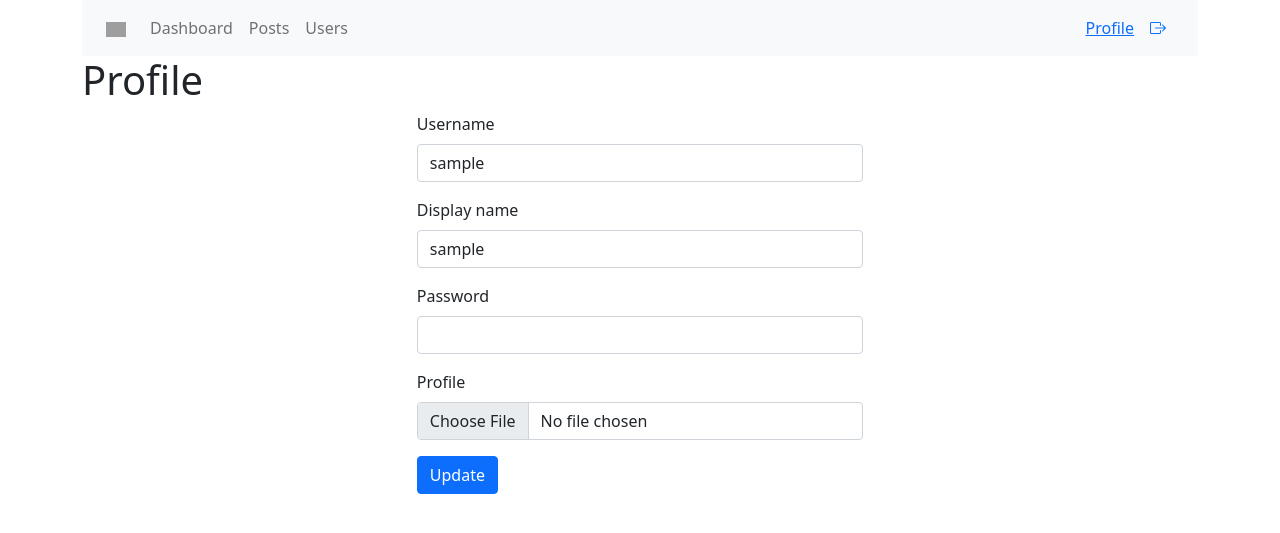
After one commit to magiskboy/flask-megazine, a Flask app: page /admin/profile in a window 1280 px wide. The commit adds this page. Shown: the top 533 px of the page. Run offline with Flask 2, Linux system fonts and the light colour scheme; the visitor is signed in with stand-in values (Sample User, id 1); data comes from the database, SQL or seed files in the repository; some libraries are stand-ins or nearby versions; grey boxes are pictures that could not be loaded.

Commit message:
feat: admin login

```diff
--- a/flask_megazine/__init__.py
+++ b/flask_megazine/__init__.py
@@ -2,6 +2,7 @@ from flask import Flask
 from .config import get_config
 from .models import init_db
 from .cli import init_cli
+from .blueprints.admin.auth import init_login_manager
 from .blueprints.admin import admin_bp
 from .blueprints.main import main_bp
 
@@ -13,6 +14,7 @@ def create_app(config_name: str) -> Flask:
 
     init_db(app)
     init_cli(app)
+    init_login_manager(app)
 
     app.register_blueprint(admin_bp, url_prefix='/admin')
     app.register_blueprint(main_bp, url_prefix='/')
--- /dev/null
+++ b/flask_megazine/blueprints/admin/__init__.py
@@ -0,0 +1 @@
+from .router import admin_bp
--- /dev/null
+++ b/flask_megazine/blueprints/admin/auth.py
@@ -0,0 +1,19 @@
+from flask_login import LoginManager, UserMixin
+from ...models import User as UserModel
+
+class User(UserModel, UserMixin):
+    def get_id(self):
+        return self.id
+
+login_manager = LoginManager()
+
+login_manager.login_view = 'admin.login'
+
+login_manager.login_message_category = "danger"
+
+@login_manager.user_loader
+def load_user(user_id):
+    return User.query.get(user_id)
+
+def init_login_manager(app):
+    login_manager.init_app(app)
--- /dev/null
+++ b/flask_megazine/blueprints/admin/form.py
@@ -0,0 +1,15 @@
+from flask_wtf import FlaskForm
+from wtforms import fields, validators
+
+
+class LoginForm(FlaskForm):
+    username = fields.StringField(label='Username', validators=[validators.InputRequired(), validators.Length(4, 20)])
+    password = fields.PasswordField(label='Password', validators=[validators.InputRequired(), validators.Length(8, 16)])
+    remember = fields.BooleanField("Remember me?", default=False)
+
+
+class UpdateProfileForm(FlaskForm):
+    username = fields.StringField(label='Username', validators=[validators.Length(4, 20)])
+    password = fields.PasswordField(label='Password', validators=[validators.Length(8, 16)])
+    display_name = fields.StringField(label='Display name')
+    profile = fields.FileField(label='Profile')
--- /dev/null
+++ b/flask_megazine/blueprints/admin/router.py
@@ -0,0 +1,106 @@
+import os
+from sqlalchemy.exc import SQLAlchemyError
+from flask import Blueprint, render_template, request, flash, redirect, url_for, current_app
+from flask_login import login_user, logout_user, login_required, current_user
+from werkzeug.utils import secure_filename
+from .form import LoginForm, UpdateProfileForm
+from .auth import User
+
+admin_bp = Blueprint('admin', __name__)
+
+@admin_bp.route('/')
+@login_required
+def index():
+    return render_template('admin/index.html')
+
+
+@admin_bp.route('/posts', methods=['GET'])
+@login_required
+def posts():
+    return 'post'
+
+
+@admin_bp.route('/users', methods=['GET'])
+@login_required
+def users():
+    return 'users'
+
+
+@admin_bp.route('/profile', methods=['GET', 'POST'])
+@login_required
+def profile():
+    template = 'admin/profile.html'
+    method = request.method
+
+
+    if method == 'GET':
+        form = UpdateProfileForm(obj=current_user)
+        return render_template(template, form=form)
+
+    form = UpdateProfileForm()
+    if not form.validate_on_submit():
+        for _, message in form.errors.items():
+            flash(message, 'danger')
+    else:
+        try:
+            if form.profile.data:
+                file = form.profile.data
+                filename = secure_filename(file.filename)
+                file.save(os.path.join(
+                    'flask_megazine',
+                    'static',
+                    'admin',
+                    'profiles',
+                    filename
+                ))
+                current_user.profile_url = url_for('static', filename=f'admin/profiles/{filename}')
+
+            current_user.username = form.username.data
+            current_user.display_name = form.display_name.data
+            current_user.password = form.password.data
+            current_user.save()
+        except SQLAlchemyError:
+            flash('Occur error when update profile', 'danger')
+            return redirect(url_for('admin.profile'))
+
+        flash('Profile was updated', 'success')
+    return redirect(url_for('admin.profile'))
+
+
+@admin_bp.route('/login', methods=['GET', 'POST'])
+def login():
+    if current_user.is_authenticated:
+        return redirect(url_for('admin.index'))
+
+    template = 'admin/login.html'
+    login_form = LoginForm()
+    method = request.method
+    ctx = {
+        'title': 'Login',
+        'form': login_form
+    }
+
+    if method == 'GET':
+        return render_template(template, **ctx)
+
+    if not login_form.validate_on_submit():
+        for _, message in login_form.errors.items():
+            flash(message, 'danger')
+        return redirect(url_for('admin.login'))
+
+    user = User.query.filter_by(username=login_form.username.data).first()
+    if (not user) or (not user.verify_password(login_form.password.data)):
+        flash('User not found', 'danger')
+        return redirect(url_for('admin.login'))
+
+    # login with flask-login
+    login_user(user, login_form.remember.data)
+    flash(f'Hi, {user.display_name}', 'success')
+    return redirect(url_for('admin.index'))
+
+
+@admin_bp.route('/logout', methods=['GET'])
+@login_required
+def logout():
+    logout_user()
+    return redirect(url_for('admin.login'))
--- /dev/null
+++ b/flask_megazine/templates/admin/_includes/navbar.html
@@ -0,0 +1,39 @@
+<!-- Navbar -->
+<nav class="navbar navbar-expand-lg navbar-light bg-light">
+  <!-- Container wrapper -->
+  <div class="container-fluid">
+    <div class="collapse navbar-collapse" id="navbarSupportedContent">
+      <a class="navbar-brand mt-2 mt-lg-0" href="#">
+        <img
+          src="https://mdbcdn.b-cdn.net/img/logo/mdb-transaprent-noshadows.webp"
+          height="15"
+          alt="MDB Logo"
+          loading="lazy"
+        />
+      </a>
+
+      <!-- Left links -->
+      <ul class="navbar-nav me-auto mb-2 mb-lg-0">
+        <li class="nav-item">
+          <a class="nav-link" href="{{ url_for('admin.index') }}">Dashboard</a>
+        </li>
+        <li class="nav-item">
+          <a class="nav-link" href="{{ url_for('admin.posts') }}">Posts</a>
+        </li>
+        <li class="nav-item">
+          <a class="nav-link" href="{{ url_for('admin.users') }}">Users</a>
+        </li>
+      </ul>
+    </div>
+
+    <!-- Right elements -->
+    <div class="d-flex align-items-center">
+      <div class="p-2">
+        <a href="{{ url_for('admin.profile') }}">Profile</a>
+      </div>
+      <div class="p-2">
+        <a href="{{ url_for('admin.logout') }}"><i class="bi bi-box-arrow-right"></i></a>
+      </div>
+    </div>
+  </div>
+</nav>
--- a/flask_megazine/templates/admin/layout.html
+++ b/flask_megazine/templates/admin/layout.html
@@ -4,6 +4,8 @@
     <meta charset="utf-8" />
     <meta http-equiv="x-ua-compatible" content="ie=edge" />
     <meta name="viewport" content="width=device-width, initial-scale=1" />
+    <link href="https://cdn.jsdelivr.net/npm/bootstrap@5.1.3/dist/css/bootstrap.min.css" rel="stylesheet" integrity="sha384-1BmE4kWBq78iYhFldvKuhfTAU6auU8tT94WrHftjDbrCEXSU1oBoqyl2QvZ6jIW3" crossorigin="anonymous">
+    <link rel="stylesheet" href="https://cdn.jsdelivr.net/npm/bootstrap-icons@1.7.2/font/bootstrap-icons.css">
 
     {% if title %}
       <title>Flask Blog - {{ title  }}</title>
@@ -12,7 +14,37 @@
     {% endif %}
     <link rel="icon" href="images/favicon.png" />
   </head>
-    {% block main %} {% endblock %}
   <body>
+    <div class="container">
+      {% if current_user.is_authenticated %}
+        <div class="row">
+          <div class="col col-lg-12 col-md-12 col-sm-12 col-xs-12">
+            {% include 'admin/_includes/navbar.html' %}
+          </div>
+        </div>
+      {% endif %}
+
+      <div class="row">
+        <div class="col col-lg-12 col-md-12 col-sm-12 col-xs-12">
+          {% with messages = get_flashed_messages(with_categories=true) %}
+            {% if messages %}
+              <ul class=flashes>
+                {% for category, message in messages %}
+                <div class="alert alert-{{category}} alert-dismissible fade show" role="alert">
+                    {{ message }}
+                    <button type="button" class="btn-close" data-bs-dismiss="alert" aria-label="Close"></button>
+      </div>
+                {% endfor %}
+                </ul>
+            {% endif %}
+          {% endwith %}
+        </div>
+      </div>
+
+      {% block main %} {% endblock %}
+    </div>
+
+    <!-- JavaScript Bundle with Popper -->
+    <script src="https://cdn.jsdelivr.net/npm/bootstrap@5.1.3/dist/js/bootstrap.bundle.min.js" integrity="sha384-ka7Sk0Gln4gmtz2MlQnikT1wXgYsOg+OMhuP+IlRH9sENBO0LRn5q+8nbTov4+1p" crossorigin="anonymous"></script>
   </body>
 </html>
--- /dev/null
+++ b/flask_megazine/templates/admin/profile.html
@@ -0,0 +1,34 @@
+{% extends "admin/layout.html" %}
+
+{% block main %}
+<div class="row">
+  <div class="col-lg-12 col-md-12 col-sm-12 col-xs-12">
+    <h1>Profile</h1>
+    <div style="width: 40%; margin: 0 auto;">
+      <div style="margin: 0 auto">
+        <form action="{{ url_for('admin.profile') }}" method="POST" enctype="multipart/form-data">
+          {{ form.csrf_token }}
+          <div class="mb-3">
+            {{ form.username.label(class_="form-label") }}
+            {{ form.username(class_="form-control") }}
+          </div>
+          <div class="mb-3">
+            {{ form.display_name.label(class_="form-label") }}
+            {{ form.display_name(class_="form-control") }}
+          </div>
+          <div class="mb-3">
+            {{ form.password.label(class_="form-label") }}
+            {{ form.password(class_="form-control") }}
+          </div>
+          <div class="mb-3">
+            {{ form.profile.label(class_="form-label") }}
+            {{ form.profile(class_="form-control") }}
+          </div>
+          <button type="submit" class="btn btn-primary">Update</button>
+        </form>
+      </div>
+    </div>
+  </div>
+</div>
+
+{% endblock %}
```
Also changed, not shown: flask_megazine/blueprints/admin.py (deleted, +0 -7 lines), flask_megazine/templates/admin/login.html (added, +27 -0 lines), 1 other file.
